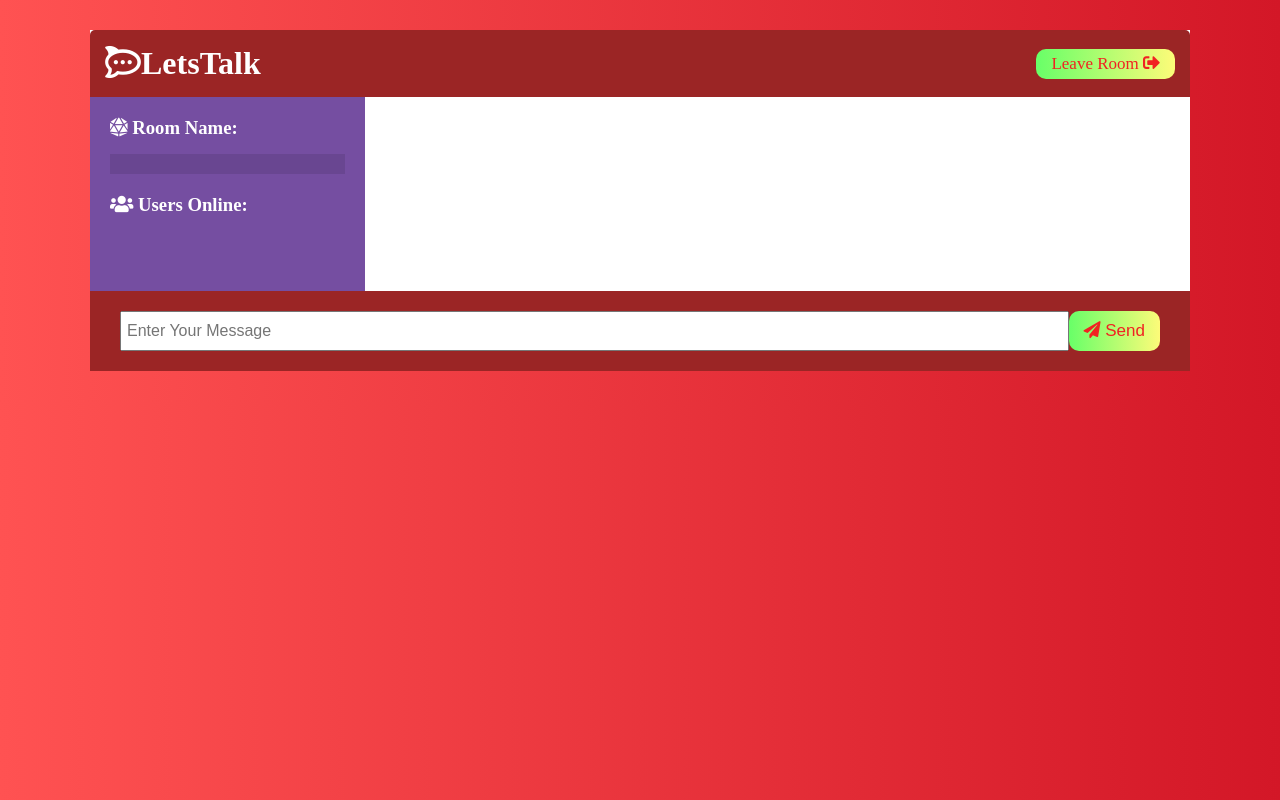
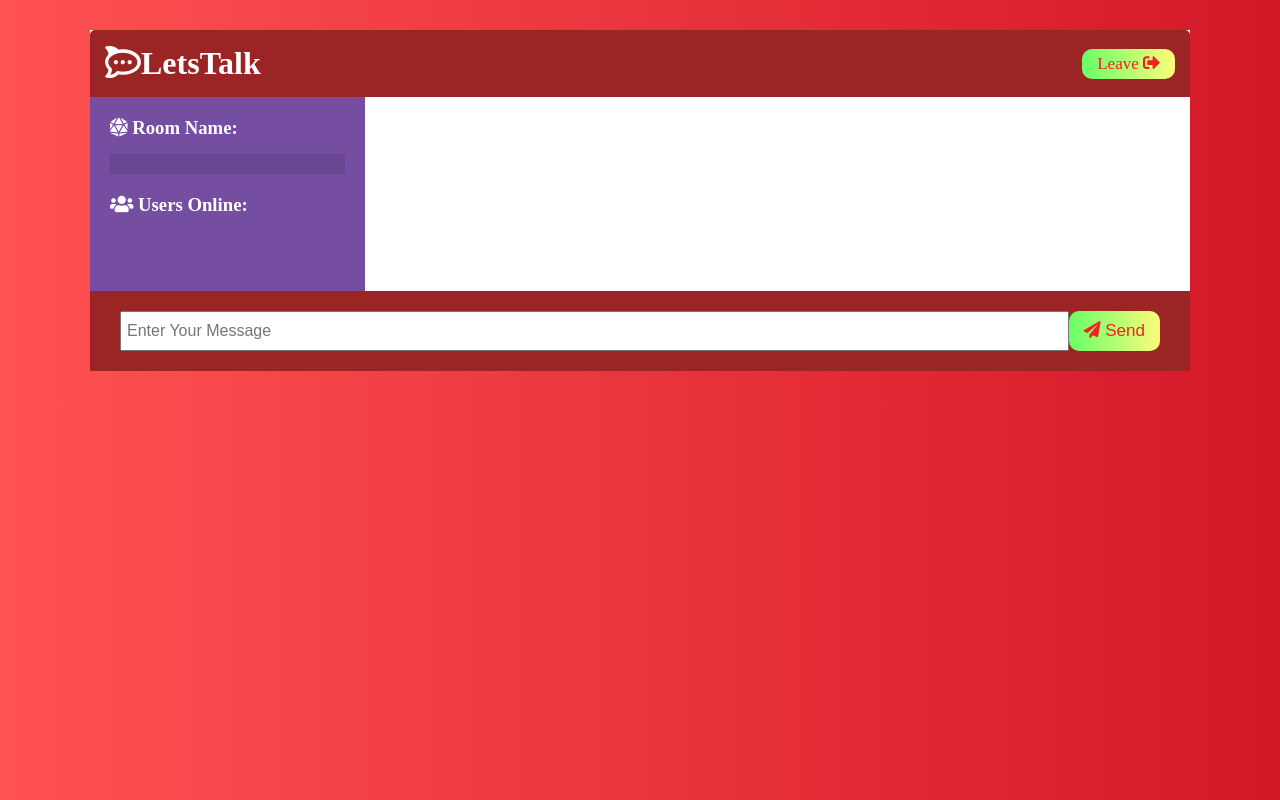
Before and after one commit to ImShubhanjan/LetsTalk, a website: page public/chat.html in a window 1280 px wide. Drawn offline with nearby package versions, Linux system fonts and the light colour scheme; no server answers.

Commit message:
Modified Chat

```diff
--- a/public/chat.html
+++ b/public/chat.html
@@ -14,7 +14,7 @@
     <div class="chat-container">
         <header class="chat-header">
             <h1><i class="fab fa-rocketchat"></i>LetsTalk</h1>
-            <a id="leave-btn" class="btn">Leave Room <i class="fas fa-sign-out-alt"></i></a>
+            <a id="leave-btn" class="btn">Leave <i class="fas fa-sign-out-alt"></i></a>
         </header>
         <main class="chat-main">
             <div class="chat-sidebar">
```
